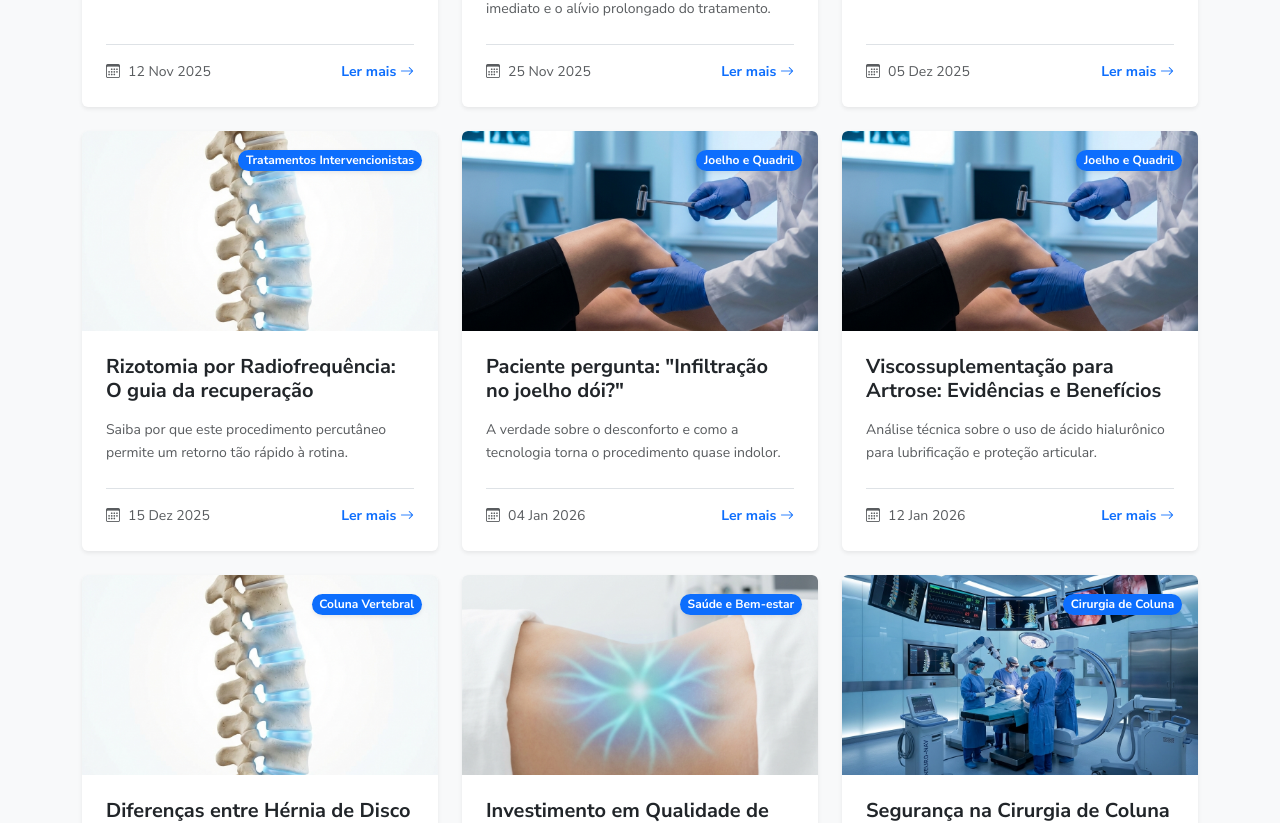
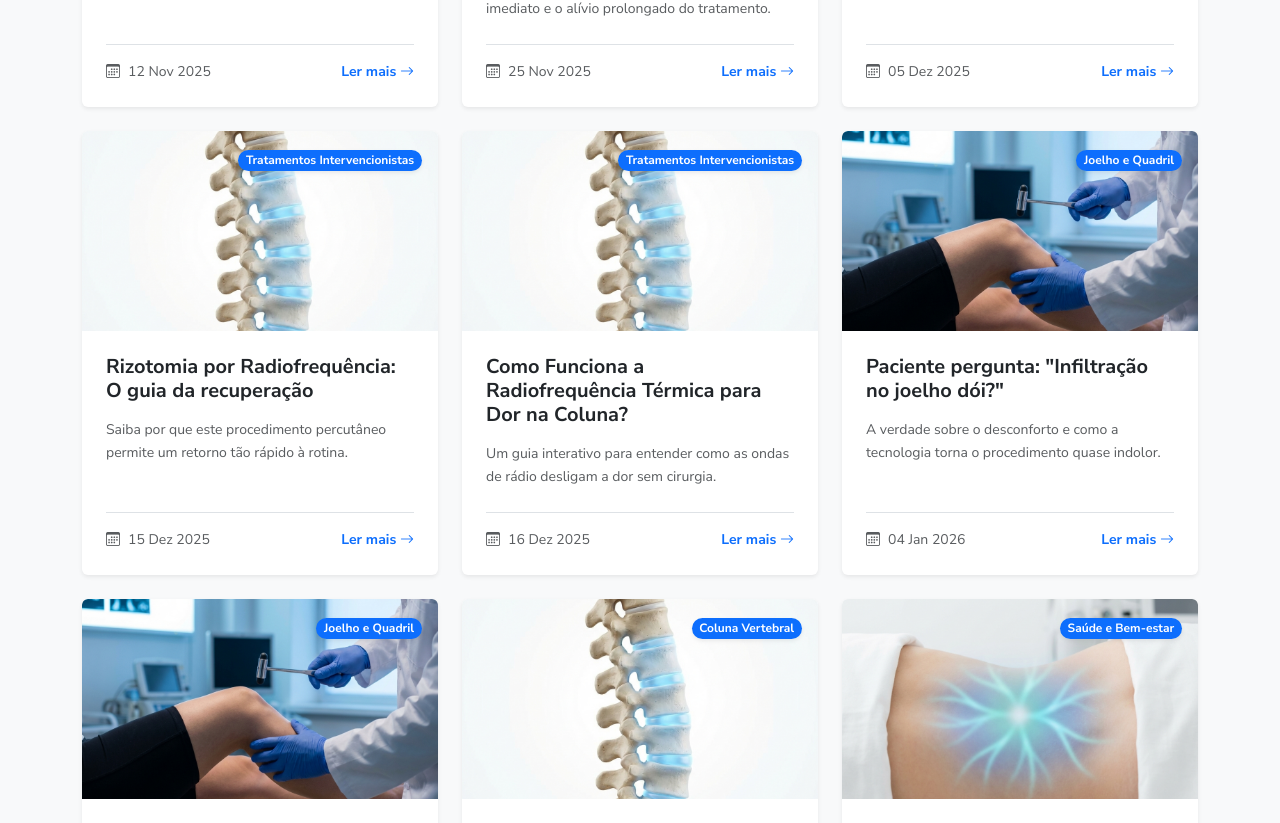
Before and after one commit to benedetjv/teste-site, a Next.js app: page /blog in a window 1280 px wide. Shown: the part 1831-2654 px from the top of the page. Built offline with nearby package versions, Linux system fonts and the light colour scheme.

Commit message:
Adicionando artigo de Radiofrequência na lista do blog

```diff
--- a/src/app/blog/page.tsx
+++ b/src/app/blog/page.tsx
@@ -40,6 +40,15 @@ const posts = [
         category: "Tratamentos Intervencionistas",
         image: "/img/blog/back-pain.png",
         relatedRegions: ['lumbar-back', 'thoracic-back', 'cervical-back']
+    },
+    {
+        slug: "como-funciona-radiofrequencia-termica",
+        title: "Como Funciona a Radiofrequência Térmica para Dor na Coluna?",
+        excerpt: "Um guia interativo para entender como as ondas de rádio desligam a dor sem cirurgia.",
+        date: "16 Dez 2025",
+        category: "Tratamentos Intervencionistas",
+        image: "/img/blog/back-pain.png",
+        relatedRegions: ['lumbar-back', 'cervical-back', 'thoracic-back']
     },
     {
         slug: "infiltracao-joelho-doi",
```
